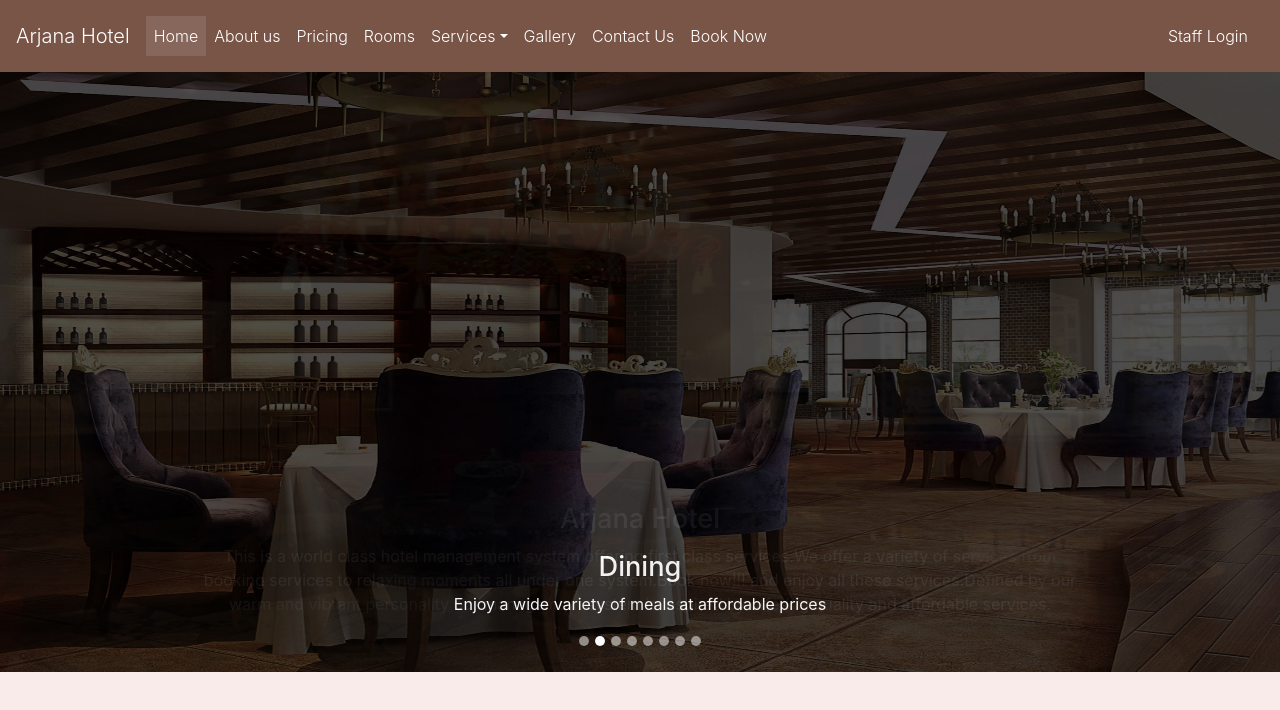
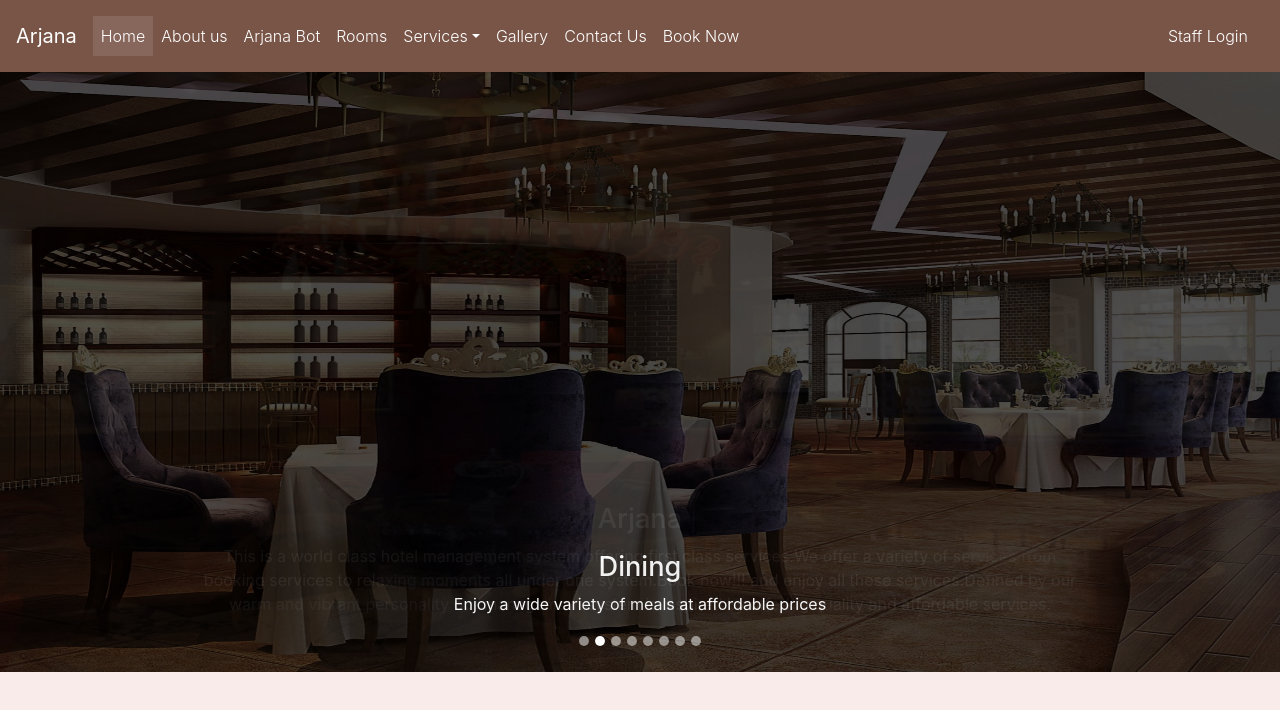
Before and after one commit to Rees5/Hotel-Management-System, a plain HTML site: page index.html in a window 1280 px wide. Drawn offline with nearby package versions, Linux system fonts and the light colour scheme.

Commit message:
Add arjana file link

```diff
--- a/index.html
+++ b/index.html
@@ -13,7 +13,7 @@
   </head>
   <body>
     <nav class="navbar navbar-expand-lg navbar-dark brown">
-    <a class="navbar-brand" href="about.html">Arjana Hotel</a>
+    <strong><a class="navbar-brand" href="about.html">Arjana</a></strong>
     <button class="navbar-toggler" type="button" data-toggle="collapse" data-target="#navbarText" aria-controls="navbarText"
       aria-expanded="false" aria-label="Toggle navigation">
       <span class="navbar-toggler-icon"></span>
@@ -29,7 +29,7 @@
           <a class="nav-link" href="about.html">About us</a>
         </li>
         <li class="nav-item">
-          <a class="nav-link" href="book.html">Pricing</a>
+          <a class="nav-link" href="arjana.html">Arjana Bot</a>
         </li>
         <li class="nav-item">
           <a class="nav-link" href="room.html">Rooms</a>
@@ -84,7 +84,7 @@
             <div class="mask rgba-black-light"></div>
           </div>
           <div class="carousel-caption">
-            <h3 class="h3-responsive">Arjana Hotel</h3>
+            <h3 class="h3-responsive">Arjana</h3>
             <p>This is a world class hotel management system offering first class services.We offer a variety of services from booking services to relaxing moments all under one system.Book now!!! and enjoy all these services.Defined by our warm and vibrant personality our management system is inspired by offering quality and affordable services.</p>
           </div>
         </div>
```
